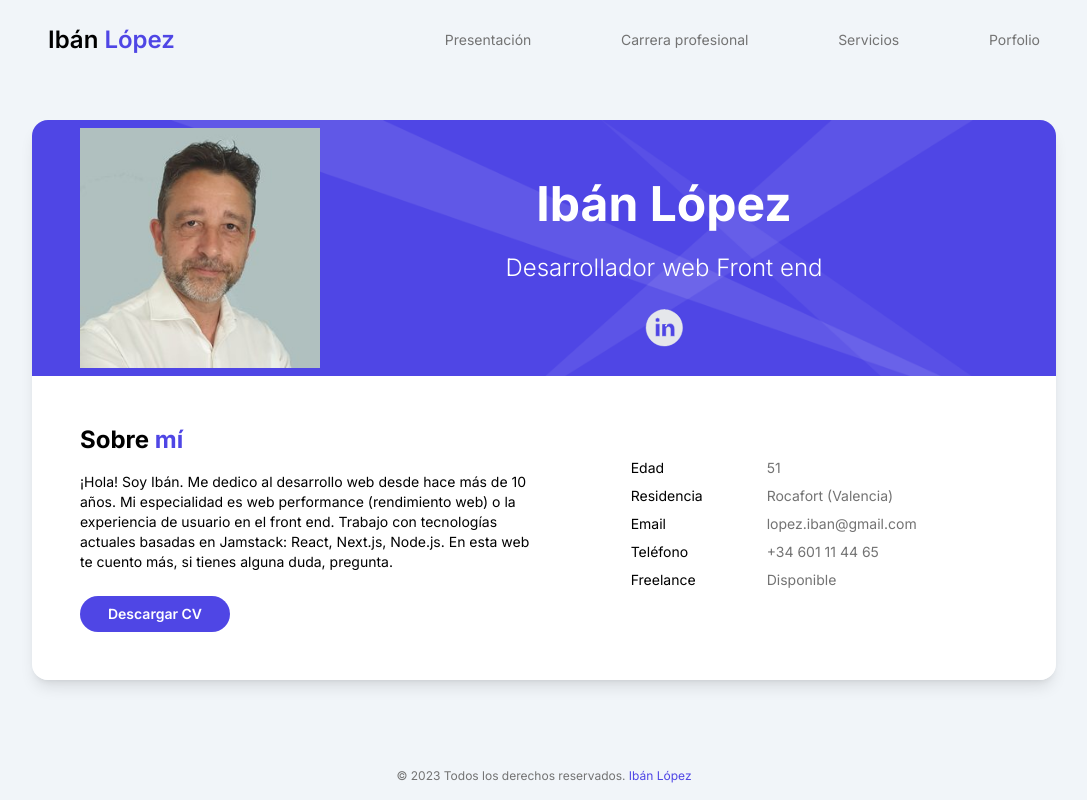
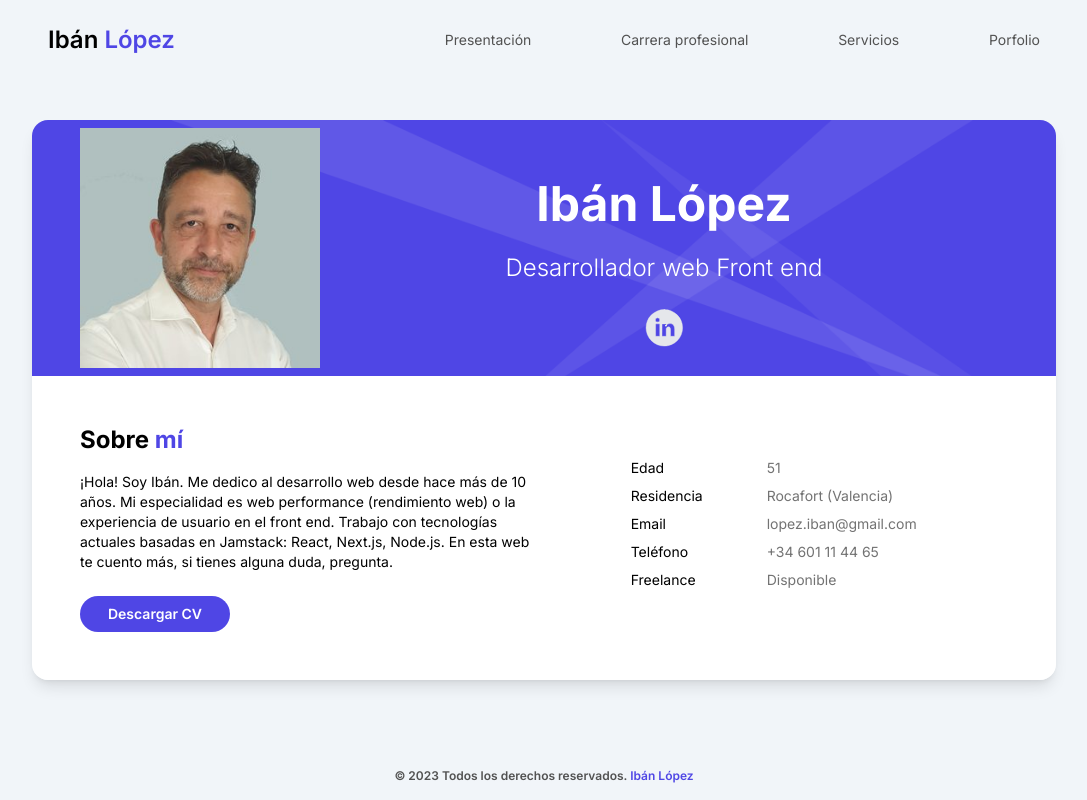
Before and after one commit to ibanlopez/iban-next-cv, a Next.js app: page / in a window 1280 px wide. Shown: the whole page, without its empty margins (96-1183 px from the left). Built offline with nearby package versions, Linux system fonts and the light colour scheme.

Commit message:
fix: changed contrast colors text

```diff
--- a/src/components/footer.tsx
+++ b/src/components/footer.tsx
@@ -2,8 +2,8 @@ import Link from "next/link";
 
 export default function Footer() {
     return (
-        <footer className="text-neutral-500 pt-10 pb-4 px-4">
-            <p className="text-center text-xs">&copy; 2023 Todos los derechos reservados. <Link href="/" className="text-indigo-600">Ibán López</Link></p>
+        <footer className="text-neutral-600 pt-10 pb-4 px-4">
+            <p className="text-center text-xs font-semibold">&copy; 2023 Todos los derechos reservados. <Link href="/" className="text-indigo-600">Ibán López</Link></p>
         </footer>
     )
 }
--- a/src/components/nav-links.tsx
+++ b/src/components/nav-links.tsx
@@ -20,7 +20,7 @@ const NavLinks: FC<NavLinksProps> = ({ navlinks, handleClick}) => {
             return (
                 <li
                     key={link.id}
-                    className="text-white mb-8 font-light lg:mb-0 lg:font-normal lg:text-md lg:text-neutral-500"
+                    className="text-white mb-8 font-light lg:mb-0 lg:font-normal lg:text-md lg:text-neutral-506000"
                     onClick={() => handleClick()}
                 >
                     <Link href={link.href} title={link.title}>
@@ -32,7 +32,7 @@ const NavLinks: FC<NavLinksProps> = ({ navlinks, handleClick}) => {
             return (
                 <li
                     key={link.id}
-                    className="text-white mb-8 font-light lg:mb-0 lg:font-normal lg:text-sm lg:text-neutral-500"
+                    className="text-white mb-8 font-light lg:mb-0 lg:font-normal lg:text-sm lg:text-neutral-600"
                 >
                     <Link href={link.href} title={link.title}>
                         {link.name}
```
